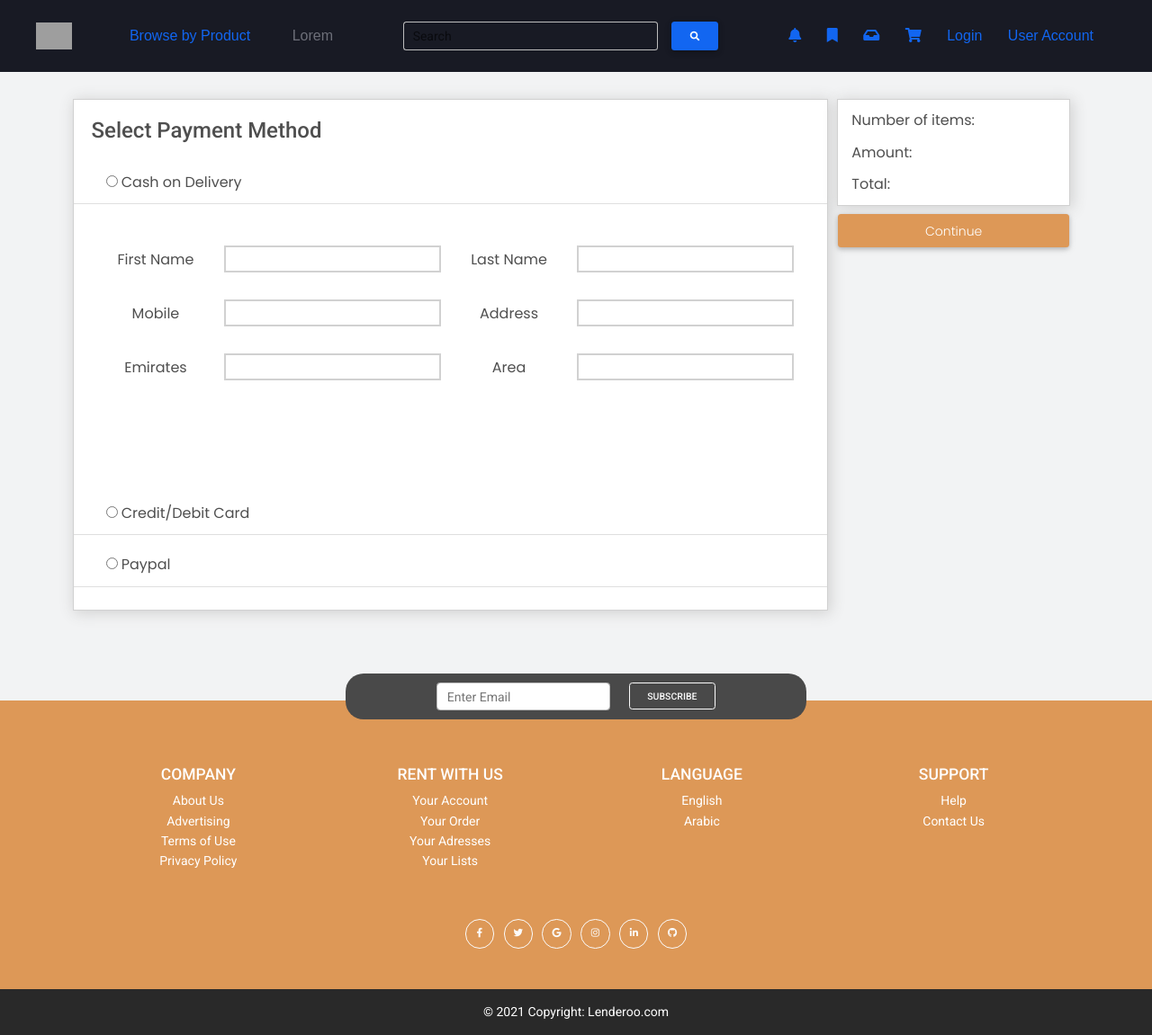
After one commit to lucinraven/lenderoo_app, a PHP site: page /public/pages/payment-method.php in a window 1280 px wide, after a click on "Cash on Delivery". The commit adds this page. Shown: the whole page at 90% size. Run offline with PHP 8.4, Linux system fonts and the light colour scheme; some libraries are stand-ins or nearby versions; grey boxes are pictures that could not be loaded.

Commit message:
select payment page completed

```diff
--- a/public/css/mainStylesheet.css
+++ b/public/css/mainStylesheet.css
@@ -1153,6 +1165,131 @@ body {
 }
 
 /* End Login-Register */
+.payment-method-page {
+  height: auto;
+  width: 100%;
+  padding: 20px 0 100px 0;
+  background: #f2f3f4;
+}
+
+.payment-method-page .row {
+  margin: 10px 0;
+  width: 100%;
+}
+
+.payment-method-page .col-md-9 {
+  height: auto;
+  margin: 0;
+  padding: 0 0 15px 0;
+  border: solid;
+  border-width: thin;
+  border-color: #d1d1d1;
+  background: #FFFFFF;
+  -webkit-box-shadow: 2px 2px 15px 1px #d1d1d1;
+          box-shadow: 2px 2px 15px 1px #d1d1d1;
+}
+
+.payment-method-page .col-md-9 h1 {
+  font-size: 24px;
+  margin: 20px 0 20px 20px;
+}
+
+.payment-method-page .col-md-9 .payment-card-item {
+  height: auto;
+  width: 100%;
+  margin: 10px 0;
+  background-color: #FFFFFF;
+}
+
+.payment-method-page .col-md-9 .payment-card-item .card-header label {
+  padding-left: 15px;
+  font-size: 16px;
+  font-family: "Poppins", sans-serif;
+}
+
+.payment-method-page .col-md-9 .payment-card-item .card-header label:hover {
+  cursor: pointer;
+}
+
+.payment-method-page .col-md-9 .payment-card-item .collapse {
+  padding: 5px;
+}
+
+.payment-method-page .col-md-9 .payment-card-item .card-body {
+  height: 300px;
+  width: 100%;
+}
+
+.payment-method-page .col-md-9 .payment-card-item .card-body .col-2 {
+  display: -webkit-box;
+  display: -ms-flexbox;
+  display: flex;
+  -webkit-box-pack: center;
+      -ms-flex-pack: center;
+          justify-content: center;
+  -webkit-box-align: center;
+      -ms-flex-align: center;
+          align-items: center;
+}
+
+.payment-method-page .col-md-9 .payment-card-item .card-body .col-2 label {
+  display: block;
+  margin: 0 auto;
+  font-size: 16px;
+  font-family: "Poppins", sans-serif;
+}
+
+.payment-method-page .col-md-9 .payment-card-item .card-body input {
+  margin: 10px 0;
+  padding-left: 5px;
+  height: 30px;
+  width: 100%;
+  border-style: solid;
+  border-color: #d1d1d1;
+  outline: none;
+}
+
+.payment-method-page .col-md-3 {
+  height: auto;
+}
+
+.payment-method-page .col-md-3 .summary-content {
+  border: solid;
+  height: auto;
+  border-width: thin;
+  border-color: #d1d1d1;
+  background-color: #FFFFFF;
+  -webkit-box-shadow: 2px 2px 15px 1px #d1d1d1;
+          box-shadow: 2px 2px 15px 1px #d1d1d1;
+}
+
+.payment-method-page .col-md-3 .summary-content p {
+  margin: 10px 0 10px 15px;
+  font-size: 16px;
+  font-family: "Poppins", sans-serif;
+}
+
+.payment-method-page .col-md-3 .summary-content .summary-footer {
+  width: 100%;
+  background-color: darkorange;
+}
+
+.payment-method-page .col-md-3 .summary-content .summary-footer .btn {
+  width: 100%;
+  margin-top: 10px;
+  float: right;
+  background-color: #DD9857;
+  font-size: 14px;
+  font-weight: 300;
+  font-family: "Poppins", sans-serif;
+  text-transform: capitalize;
+  color: #FFFFFF;
+}
+
+.payment-method-page .col-md-3 .summary-content .summary-footer .btn:hover {
+  background-color: #ecaf75;
+}
+
 /* terms and condition */
 h1 {
   font-size: 1.4em;
--- a/public/css/mainStylesheet.scss
+++ b/public/css/mainStylesheet.scss
@@ -18,6 +18,7 @@
 @import "../scss/4-pages/_inbox-messenger.scss";
 @import "../scss/4-pages/_index.scss";
 @import "../scss/4-pages/_authentication.scss";
+@import "../scss/4-pages/payment-methods";
 @import "../scss/4-pages/_termscondition.scss";
 @import "../scss/4-pages/_view-items.scss";
 
--- a/public/pages/add-cart.php
+++ b/public/pages/add-cart.php
@@ -131,7 +131,7 @@ include 'includes/header.php';
                     <p>Aed/Day</p>
                 </div>
                 <div class="summary-footer">
-                    <button>Lease All Item</button>
+                    <button class="btn">Lease All Item</button>
                 </div>
             </div>
         </div>
--- /dev/null
+++ b/public/pages/payment-method.php
@@ -0,0 +1,231 @@
+<?php
+
+/**
+ * User:
+ *       Zaira Mundo <zairajune@gmail.com>
+ * Date: 5/19/2021
+ * Time: 11:30 am
+ */
+
+include '../pages/includes/header.php'
+?>
+
+<!-- Payment method page -->
+<div class="payment-method-page">
+    <div class="container-lg">
+        <div class="row">
+            <!-- list of method payments -->
+            <div class="col-md-9">
+                <h1>Select Payment Method</h1>
+                <!-- payment method items -->
+                <div class="payment-card-item">
+                    <!-- card header -->
+                    <div class="card-header" data-mdb-toggle="collapse" data-mdb-target="#collapseExample" role="button" aria-expanded="false" aria-controls="collapseExample">
+                        <label for=""><input type="radio"> Cash on Delivery</label>
+                    </div>
+
+                    <!-- show and unhide card body -->
+                    <div class="collapse" id="collapseExample">
+                        <div class="card-body">
+                        <form action="">
+                                <div class="input row">
+                                    <div class="col-2">
+                                        <label for="">First Name</label>
+                                    </div>
+                                    <div class="col-4">
+                                        <input type="text">
+                                    </div>
+
+                                    <div class="col-2">
+                                        <label for="">Last Name</label>
+                                    </div>
+                                    <div class="col-4">
+                                        <input type="text">
+                                    </div>
+                                </div>
+
+                                <div class="input row">
+                                    <div class="col-2">
+                                        <label for="">Mobile</label>
+                                    </div>
+                                    <div class="col-4">
+                                        <input type="text">
+                                    </div>
+
+                                    <div class="col-2">
+                                        <label for="">Address</label>
+                                    </div>
+                                    <div class="col-4">
+                                        <input type="text">
+                                    </div>
+                                </div>
+
+                                <div class="input row">
+                                    <div class="col-2">
+                                        <label for="">Emirates</label>
+                                    </div>
+                                    <div class="col-4">
+                                        <input type="text">
+                                    </div>
+
+                                    <div class="col-2">
+                                        <label for="">Area</label>
+                                    </div>
+                                    <div class="col-4">
+                                        <input type="text">
+                                    </div>
+                                </div>
+                            </form>
+                        </div>
+                    </div>
+                </div>
+
+                <!-- payment method items -->
+                <div class="payment-card-item">
+                    <!-- card header -->
+                    <div class="card-header" data-mdb-toggle="collapse" data-mdb-target="#collapseExample2" role="button" aria-expanded="false" aria-controls="collapseExample2">
+                        <label for=""><input type="radio"> Credit/Debit Card </label>
+                    </div>
+
+                    <!-- show and unhide card body -->
+                    <div class="collapse" id="collapseExample2">
+                        <div class="card-body">
+                        <form action="">
+                                <div class="input row">
+                                    <div class="col-2">
+                                        <label for="">First Name</label>
+                                    </div>
+                                    <div class="col-4">
+                                        <input type="text">
+                                    </div>
+
+                                    <div class="col-2">
+                                        <label for="">Last Name</label>
+                                    </div>
+                                    <div class="col-4">
+                                        <input type="text">
+                                    </div>
+                                </div>
+
+                                <div class="input row">
+                                    <div class="col-2">
+                                        <label for="">Mobile</label>
+                                    </div>
+                                    <div class="col-4">
+                                        <input type="text">
+                                    </div>
+
+                                    <div class="col-2">
+                                        <label for="">Address</label>
+                                    </div>
+                                    <div class="col-4">
+                                        <input type="text">
+                                    </div>
+                                </div>
+
+                                <div class="input row">
+                                    <div class="col-2">
+                                        <label for="">Emirates</label>
+                                    </div>
+                                    <div class="col-4">
+                                        <input type="text">
+                                    </div>
+
+                                    <div class="col-2">
+                                        <label for="">Area</label>
+                                    </div>
+                                    <div class="col-4">
+                                        <input type="text">
+                                    </div>
+                                </div>
+                            </form>
+                        </div>
+                    </div>
+                </div>
+
+                <!-- payment method items -->
+                <div class="payment-card-item">
+                    <!-- card header -->
+                    <div class="card-header" data-mdb-toggle="collapse" data-mdb-target="#collapseExample3" role="button" aria-expanded="false" aria-controls="collapseExample3">
+                        <label for=""><input type="radio"> Paypal</label>
+                    </div>
+
+                    <!-- show and unhide card body -->
+                    <div class="collapse" id="collapseExample3">
+                        <div class="card-body">
+                            <form action="">
+                                <div class="input row">
+                                    <div class="col-2">
+                                        <label for="">First Name</label>
+                                    </div>
+                                    <div class="col-4">
+                                        <input type="text">
+                                    </div>
+
+                                    <div class="col-2">
+                                        <label for="">Last Name</label>
+                                    </div>
+                                    <div class="col-4">
+                                        <input type="text">
+                                    </div>
+                                </div>
+
+                                <div class="input row">
+                                    <div class="col-2">
+                                        <label for="">Mobile</label>
+                                    </div>
+                                    <div class="col-4">
+                                        <input type="text">
+                                    </div>
+
+                                    <div class="col-2">
+                                        <label for="">Address</label>
+                                    </div>
+                                    <div class="col-4">
+                                        <input type="text">
+                                    </div>
+                                </div>
+
+                                <div class="input row">
+                                    <div class="col-2">
+                                        <label for="">Emirates</label>
+                                    </div>
+                                    <div class="col-4">
+                                        <input type="text">
+                                    </div>
+
+                                    <div class="col-2">
+                                        <label for="">Area</label>
+                                    </div>
+                                    <div class="col-4">
+                                        <input type="text">
+                                    </div>
+                                </div>
+                            </form>
+                        </div>
+                    </div>
+                </div>
+            </div>
+
+            <div class="col-md-3">
+                <div class="summary-content">
+                    <p>Number of items:</p>
+
+                    <p>Amount:</p>
+
+                    <p>Total:</p>
+
+                    <div class="summary-footer">
+                        <button class="btn">Continue</button>
+                    </div>
+                </div>
+            </div>
+        </div>
+    </div>
+
+
+</div>
+
+<?php
+include '../pages/includes/footer.php'
+?>
--- a/public/scss/4-pages/_account-tabs.scss
+++ b/public/scss/4-pages/_account-tabs.scss
@@ -2,6 +2,7 @@
     height: auto;
     width: 100%;
     padding-bottom: 100px;
+    background: $secondary-bg-color;
 
     .tab-view-pages{
         height: 100vh;
@@ -70,9 +71,7 @@
                         border-radius: 50px;
                         background-color: $primary;
                     }
-
                 }
-
 
                 .right-content{
                     height: 100%;
@@ -93,7 +92,6 @@
                     }
                 }
 
-
                 .delete-btn{
                     @include center;
 
```
Also changed, not shown: other parts of public/css/mainStylesheet.css (+23 -11 lines), public/scss/4-pages/_add-cart.scss (+9 -4 lines), public/scss/4-pages/_inbox-messenger.scss (+9 -5 lines), public/scss/4-pages/_payment-methods.scss (added, +116 -0 lines), 1 other file.
